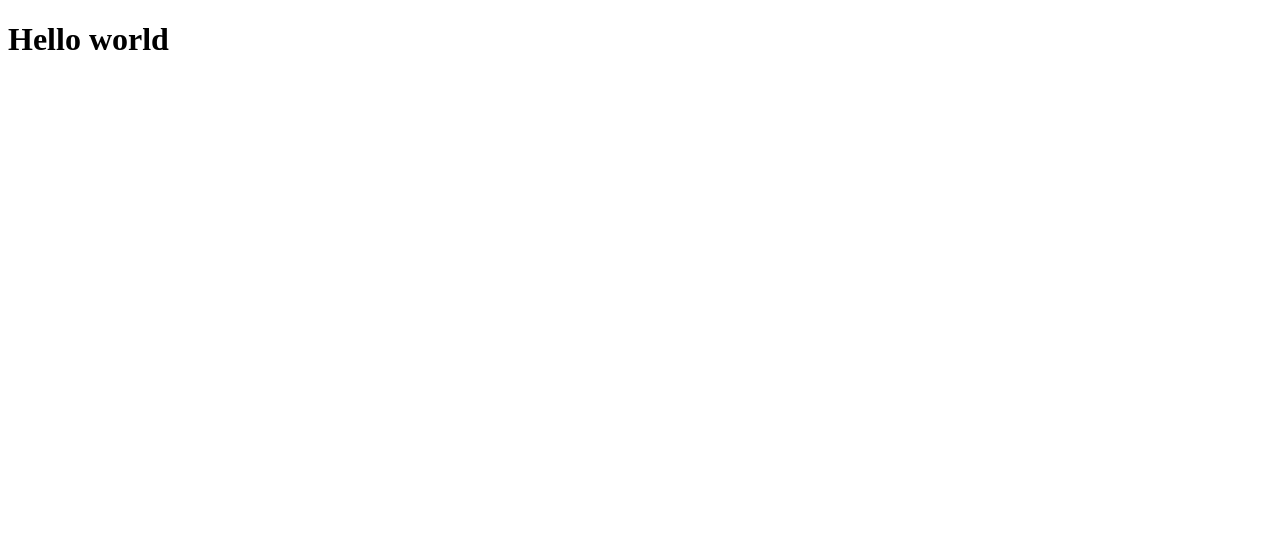
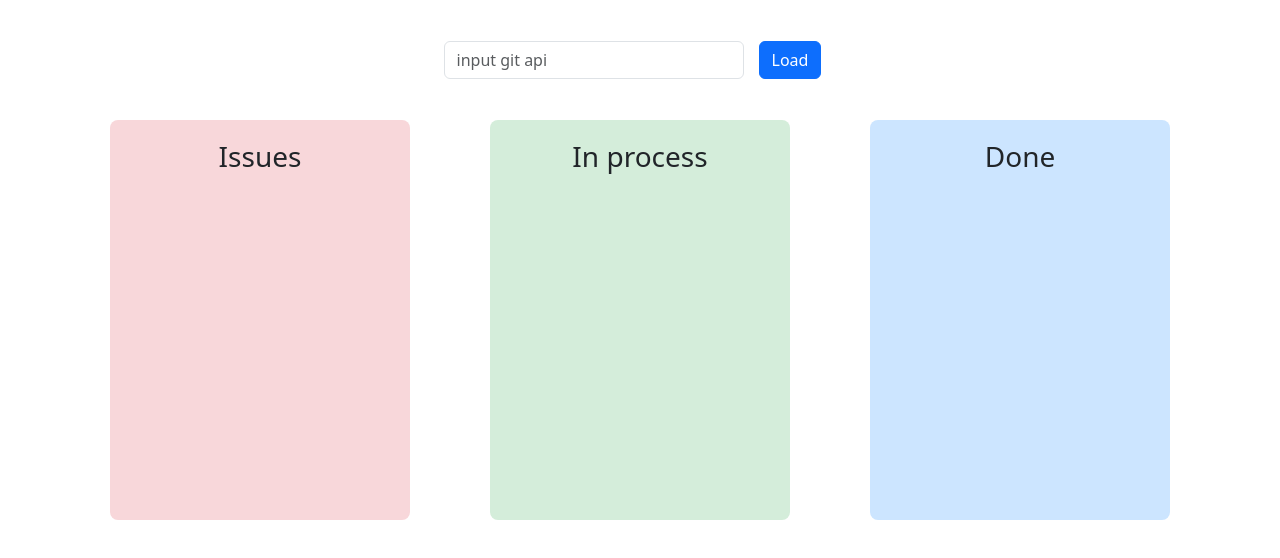
Before and after one commit to yermakov11/GitTask-To-Do-with-the-Git-API, a React (Vite) app: page / in a window 1280 px wide. Shown: the top 558 px of the page. Built offline with nearby package versions, Linux system fonts and the light colour scheme.

Commit message:
done first task

```diff
--- a/src/App.tsx
+++ b/src/App.tsx
@@ -1,10 +1,8 @@
-
-
+import HomePage from "./pages/HomePage"
 function App() {
-
   return (
     <>
-        <h1>Hello world</h1>
+      <HomePage/>
     </>
   )
 }
--- /dev/null
+++ b/src/components/ColumnIssues.tsx
@@ -0,0 +1,72 @@
+import { Container, Row, Col } from "react-bootstrap";
+import { Issue } from "./InputApi";
+
+interface ColumnIssuesProps {
+  issues: Issue[];
+}
+
+export default function ColumnIssues({ issues }: ColumnIssuesProps) {
+  return (
+    <Container>
+      <Row className="justify-content-around align-items-center">
+          <Col
+            sm={4}
+            style={{
+              textAlign: "center",
+              width: "300px",
+              height: "400px",
+              backgroundColor: "#f8d7da",
+              padding: "20px",
+              borderRadius: "8px",
+              overflow: "auto",
+            }}
+          >
+            <h3>Issues</h3>
+            <ul>
+              {issues.map((issue) => (
+                <div
+                  className="list_issue"
+                  style={{
+                    listStyle: "none",
+                    margin: "15px",
+                    border: "1px solid #ccc",
+                    padding: "10px",
+                    borderRadius: "8px",
+                  }}
+                >
+                  <li key={issue.number}>{issue.title}</li>
+                  <li key={issue.number}>{issue.body}</li>
+                </div>
+              ))}
+            </ul>
+          </Col>
+        <Col
+          sm={4}
+          style={{
+            textAlign: "center",
+            width: "300px",
+            height: "400px",
+            backgroundColor: "#d4edda",
+            padding: "20px",
+            borderRadius: "8px",
+          }}
+        >
+          <h3>In process</h3>
+        </Col>
+        <Col
+          sm={4}
+          style={{
+            textAlign: "center",
+            width: "300px",
+            height: "400px",
+            backgroundColor: "#cce5ff",
+            padding: "20px",
+            borderRadius: "8px",
+          }}
+        >
+          <h3>Done</h3>
+        </Col>
+      </Row>
+    </Container>
+  );
+}
--- /dev/null
+++ b/src/components/InputApi.tsx
@@ -0,0 +1,61 @@
+import { Container, Form, Button } from "react-bootstrap";
+import { useState, useEffect } from "react";
+import axios from "axios";
+import ColumnIssues from "./ColumnIssues";
+
+ export interface Issue {
+  number: string | number;
+  title: string;
+  body: string;
+}
+
+export default function InputApi() {
+  const [inputApi, setInputApi] = useState<string>("");
+  const [responseData, setResponseData] = useState<Issue[]>([]);
+  const [error, setError] = useState<string>("");
+
+  const handleInputChange = (event: React.ChangeEvent<HTMLInputElement>) => {
+    setInputApi(event.target.value);
+    setError("");
+  };
+  const handleSubmit = async (event: React.MouseEvent<HTMLButtonElement>) => {
+    event.preventDefault();
+    await fetchData();
+  };
+  const fetchData = async () => {
+    try {
+      const response = await axios.get<Issue[]>(inputApi);
+      setResponseData(response.data);
+      console.log(response.data);
+    } catch (error) {
+      setError("Error fetching data. Please check the URL and try again.");
+    }
+  };
+  // useEffect(() => {
+  //   console.log(fetchData());
+  // }, []);
+
+  if (error) {
+    return <div>{error}</div>;
+  }
+  return (
+    <>
+      <Container
+        className="d-flex justify-content-center align-items-center"
+        style={{ height: "15vh" }}
+        >
+        <Form.Control
+          type="email"
+          onChange={handleInputChange}
+          value={inputApi}
+          placeholder="input git api"
+          style={{ width: "300px" }}
+        />
+        <Button type="submit" style={{ margin: "15px" }} onClick={handleSubmit}>
+          Load
+        </Button>
+      </Container>
+      <ColumnIssues issues={[...responseData]}/>
+    </>
+  );
+}
--- /dev/null
+++ b/src/features/slices/issuesSlice.ts
@@ -0,0 +1,15 @@
+import { createSlice } from '@reduxjs/toolkit';
+
+
+const slice = createSlice({
+    name: 'dragOnDrop',
+    initialState: false,
+    reducers: {
+      drag(){},
+      on(){},
+      drop(){},
+    },
+});
+
+export const { drag, on, drop } = slice.actions;
+export default slice.reducer;
--- /dev/null
+++ b/src/features/store.ts
@@ -0,0 +1,7 @@
+import { configureStore } from "@reduxjs/toolkit";
+import dragOnDrop from "../features/slices/issuesSlice"
+const store = configureStore({
+    reducer:dragOnDrop,
+});
+
+  export default store;
--- a/src/main.tsx
+++ b/src/main.tsx
@@ -1,10 +1,14 @@
 import React from 'react'
 import ReactDOM from 'react-dom/client'
 import App from './App.tsx'
-
+import { Provider } from 'react-redux';
+import store from './features/store.ts';
+import 'bootstrap/dist/css/bootstrap.min.css';
 
 ReactDOM.createRoot(document.getElementById('root')!).render(
   <React.StrictMode>
-    <App />
+    <Provider store={store}>
+      <App />
+    </Provider>
   </React.StrictMode>,
 )
--- /dev/null
+++ b/src/pages/HomePage.tsx
@@ -0,0 +1,9 @@
+import InputApi from "../components/InputApi"
+import ColumnIssues from "../components/ColumnIssues"
+export default function HomePage() {
+  return (
+    <div>
+      <InputApi/>
+    </div>
+  )
+}
```
Also changed, not shown: package.json (+6 -2 lines), src/utils/localStorage.ts (added), 2 other files (tests, documents, lock files or other folders).
